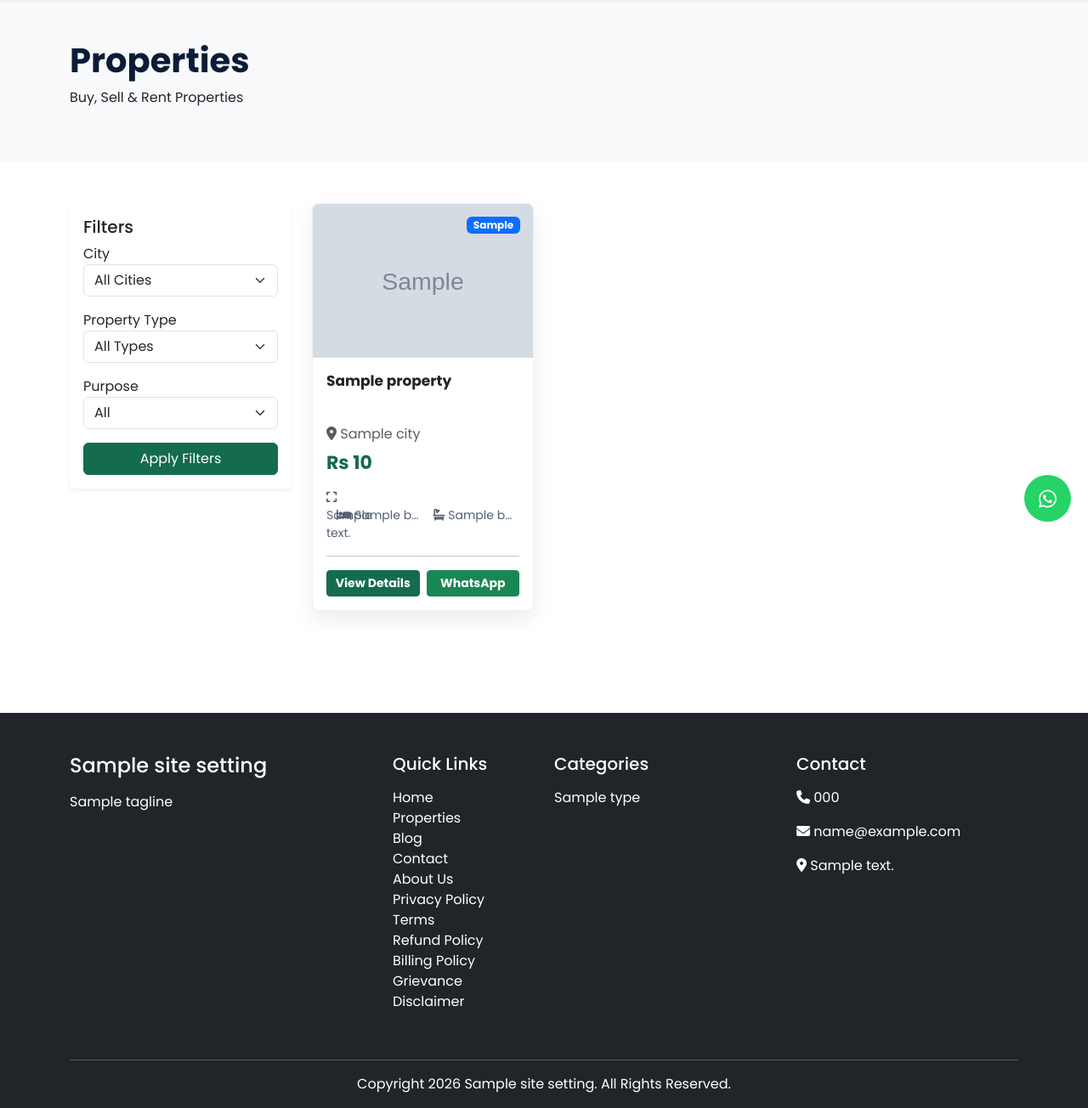
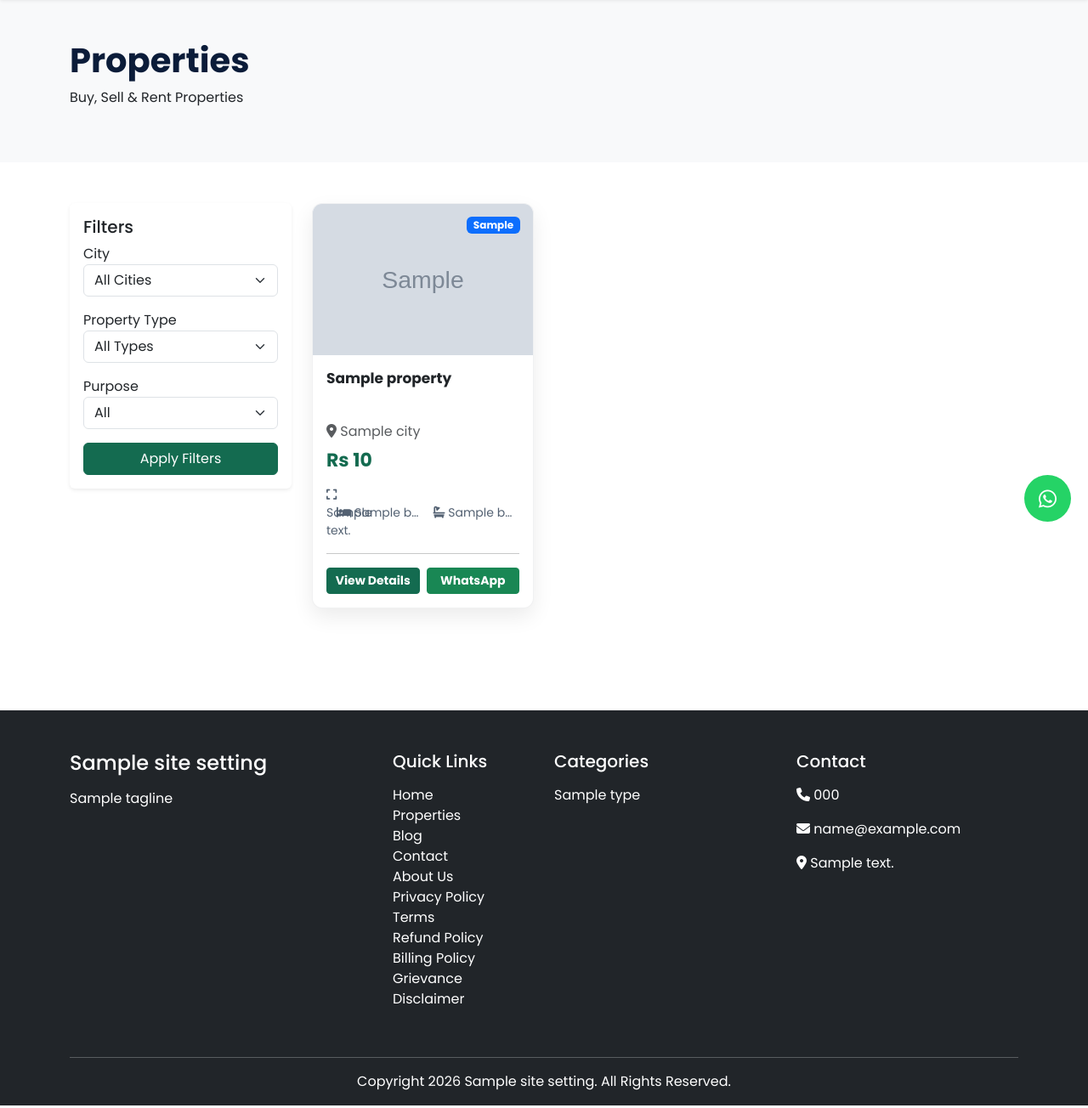
Before and after one commit to sanjay1994singh/brijvas, a Django app: template templates/properties/property_list.html in a window 1280 px wide. Shown: the part 96-1400 px from the top of the page at 85% size. Run offline with Django 5.2, Linux system fonts and the light colour scheme; the template is opened without the code that fills it: most values are stand-ins (such as "Sample title", 1, 10 or a date in 2020); grey boxes marked "Sample" are stand-in pictures; some libraries are stand-ins or nearby versions.

Commit message:
Apply property card layout styles to listing page

```diff
--- a/templates/properties/property_list.html
+++ b/templates/properties/property_list.html
@@ -26,7 +26,7 @@ Browse verified plots, villas, flats, farm houses and commercial properties for
 
 </section>
 
-<section class="py-5">
+<section class="properties-section py-5">
 
     <div class="container">
 
```
